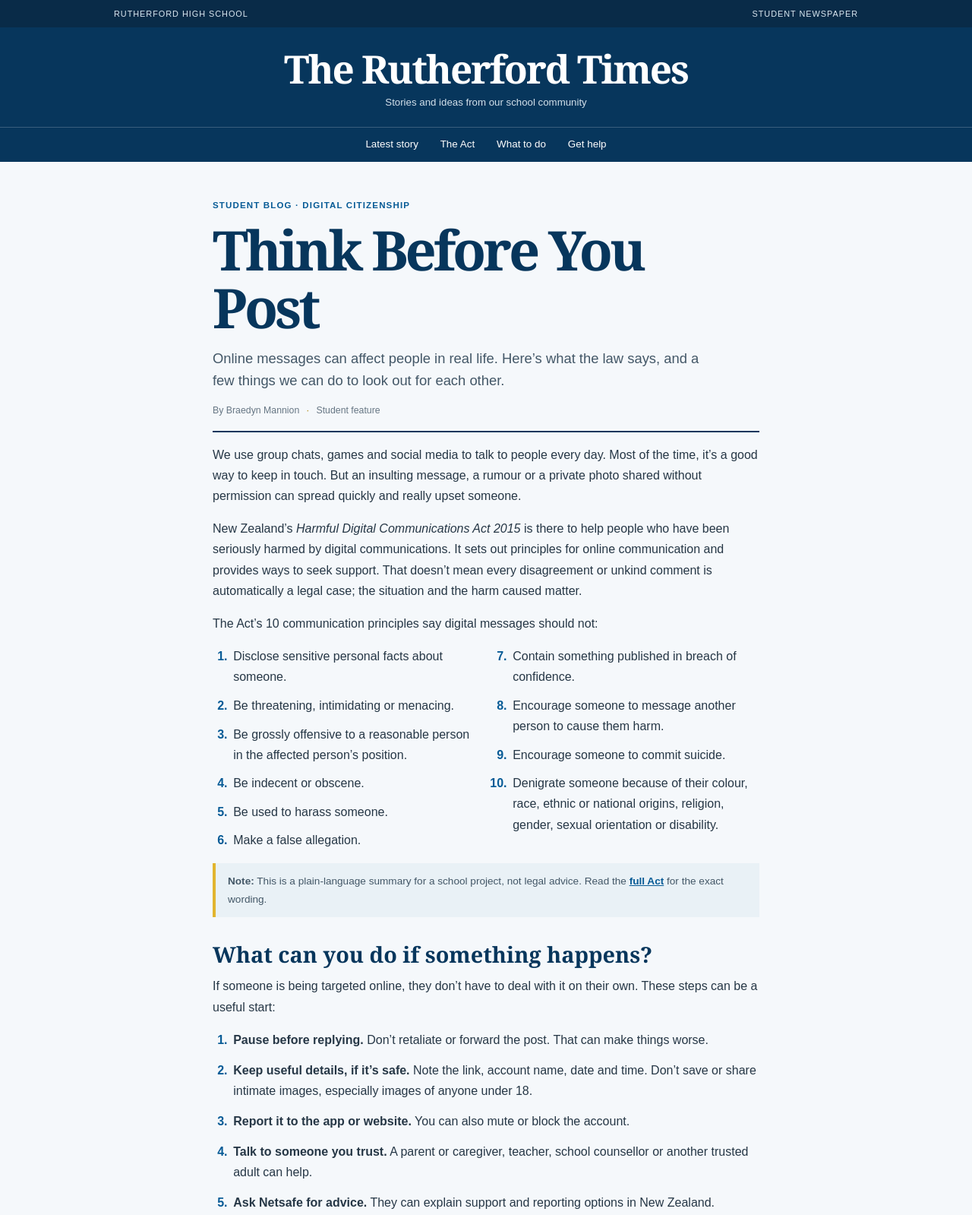
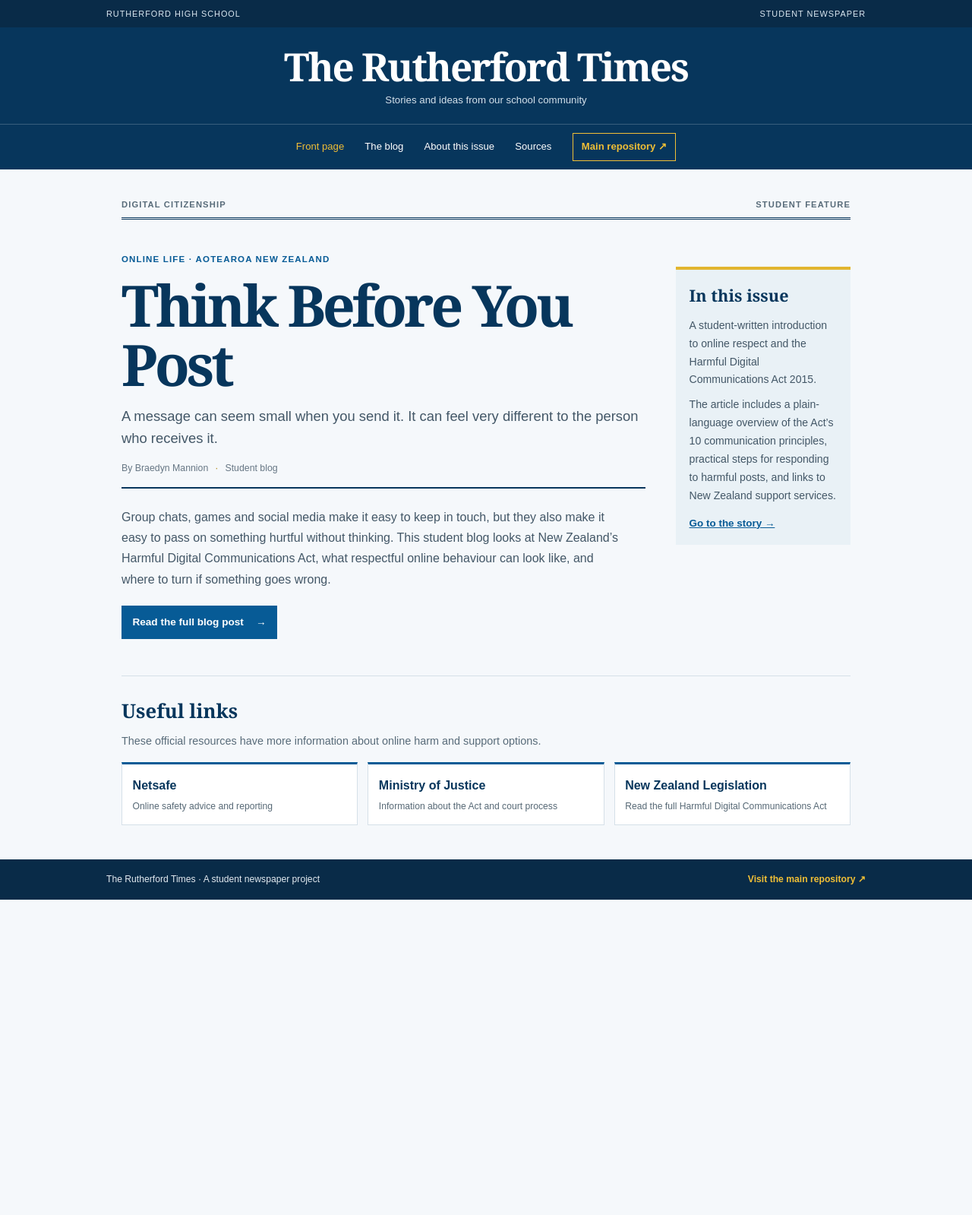
Before and after one commit to Retered/rutherfordhighschool, a plain HTML site: page index.html in a window 1280 px wide. Shown: the top 1599 px of the page at 76% size. After the commit the page ends 1184 px from the top, so only its background shows below. Drawn offline with Linux system fonts and the light colour scheme.

Commit message:
Create newspaper front page and separate student blog post

```diff
--- a/index.html
+++ b/index.html
@@ -4,90 +4,58 @@
     <meta charset="utf-8" />
     <meta name="viewport" content="width=device-width, initial-scale=1" />
     <meta name="theme-color" content="#07365c" />
-    <meta name="description" content="The Rutherford Times is a student newspaper. Read a student blog post about online respect and the Harmful Digital Communications Act." />
-    <title>The Rutherford Times — Think Before You Post</title>
+    <meta name="description" content="The Rutherford Times: a student newspaper featuring a blog post about online respect and digital citizenship." />
+    <title>The Rutherford Times</title>
     <link rel="canonical" href="https://rhs.pntr.dev/" />
-    <link rel="stylesheet" href="styles.css?v=4" />
+    <link rel="stylesheet" href="styles.css?v=5" />
   </head>
   <body>
-    <a class="skip-link" href="#story">Skip to the story</a>
+    <a class="skip-link" href="#main">Skip to content</a>
     <header class="site-header" id="top">
       <div class="school-line"><span>RUTHERFORD HIGH SCHOOL</span><span>STUDENT NEWSPAPER</span></div>
-      <div class="masthead"><a href="#top">The Rutherford Times</a><p>Stories and ideas from our school community</p></div>
+      <div class="masthead"><a href="index.html">The Rutherford Times</a><p>Stories and ideas from our school community</p></div>
       <nav aria-label="Main navigation">
-        <a href="#story">Latest story</a>
-        <a href="#principles">The Act</a>
-        <a href="#what-now">What to do</a>
-        <a href="#help">Get help</a>
+        <a href="index.html" aria-current="page">Front page</a>
+        <a href="blog.html">The blog</a>
+        <a href="#about">About this issue</a>
+        <a href="#sources">Sources</a>
+        <a class="repo-button" href="https://github.com/Retered/rutherfordhighschool" target="_blank" rel="noopener noreferrer">Main repository ↗</a>
       </nav>
     </header>
 
-    <main>
-      <article class="story" id="story">
-        <p class="category">STUDENT BLOG · DIGITAL CITIZENSHIP</p>
-        <h1>Think Before You Post</h1>
-        <p class="standfirst">Online messages can affect people in real life. Here’s what the law says, and a few things we can do to look out for each other.</p>
-        <p class="byline">By Braedyn Mannion <span>·</span> Student feature</p>
+    <main id="main">
+      <section class="front-page" aria-labelledby="headline">
+        <div class="issue-line"><span>Digital citizenship</span><span>Student feature</span></div>
+        <article class="lead-story">
+          <p class="category">ONLINE LIFE · AOTEAROA NEW ZEALAND</p>
+          <h1 id="headline">Think Before You Post</h1>
+          <p class="standfirst">A message can seem small when you send it. It can feel very different to the person who receives it.</p>
+          <p class="byline">By Braedyn Mannion <span>·</span> Student blog</p>
+          <div class="story-preview">
+            <p>Group chats, games and social media make it easy to keep in touch, but they also make it easy to pass on something hurtful without thinking. This student blog looks at New Zealand’s Harmful Digital Communications Act, what respectful online behaviour can look like, and where to turn if something goes wrong.</p>
+            <a class="read-button" href="blog.html">Read the full blog post <span aria-hidden="true">→</span></a>
+          </div>
+        </article>
 
-        <div class="article-body">
-          <p>We use group chats, games and social media to talk to people every day. Most of the time, it’s a good way to keep in touch. But an insulting message, a rumour or a private photo shared without permission can spread quickly and really upset someone.</p>
-          <p>New Zealand’s <em>Harmful Digital Communications Act 2015</em> is there to help people who have been seriously harmed by digital communications. It sets out principles for online communication and provides ways to seek support. That doesn’t mean every disagreement or unkind comment is automatically a legal case; the situation and the harm caused matter.</p>
-          <p>The Act’s 10 communication principles say digital messages should not:</p>
-          <ol class="principles" id="principles">
-            <li>Disclose sensitive personal facts about someone.</li>
-            <li>Be threatening, intimidating or menacing.</li>
-            <li>Be grossly offensive to a reasonable person in the affected person’s position.</li>
-            <li>Be indecent or obscene.</li>
-            <li>Be used to harass someone.</li>
-            <li>Make a false allegation.</li>
-            <li>Contain something published in breach of confidence.</li>
-            <li>Encourage someone to message another person to cause them harm.</li>
-            <li>Encourage someone to commit suicide.</li>
-            <li>Denigrate someone because of their colour, race, ethnic or national origins, religion, gender, sexual orientation or disability.</li>
-          </ol>
-          <p class="note"><strong>Note:</strong> This is a plain-language summary for a school project, not legal advice. Read the <a href="https://www.legislation.govt.nz/act/public/2015/0063/latest/whole.html" target="_blank" rel="noopener noreferrer">full Act</a> for the exact wording.</p>
+        <aside class="front-note" id="about">
+          <h2>In this issue</h2>
+          <p>A student-written introduction to online respect and the Harmful Digital Communications Act 2015.</p>
+          <p>The article includes a plain-language overview of the Act’s 10 communication principles, practical steps for responding to harmful posts, and links to New Zealand support services.</p>
+          <a href="blog.html">Go to the story →</a>
+        </aside>
+      </section>
 
-          <h2>What can you do if something happens?</h2>
-          <p>If someone is being targeted online, they don’t have to deal with it on their own. These steps can be a useful start:</p>
-          <ol class="steps" id="what-now">
-            <li><strong>Pause before replying.</strong> Don’t retaliate or forward the post. That can make things worse.</li>
-            <li><strong>Keep useful details, if it’s safe.</strong> Note the link, account name, date and time. Don’t save or share intimate images, especially images of anyone under 18.</li>
-            <li><strong>Report it to the app or website.</strong> You can also mute or block the account.</li>
-            <li><strong>Talk to someone you trust.</strong> A parent or caregiver, teacher, school counsellor or another trusted adult can help.</li>
-            <li><strong>Ask Netsafe for advice.</strong> They can explain support and reporting options in New Zealand.</li>
-          </ol>
-
-          <h2>A few things to remember</h2>
-          <ul>
-            <li>Pause if you’re angry or upset.</li>
-            <li>Ask before sharing someone else’s photo or personal information.</li>
-            <li>Check whether a claim is true before forwarding it.</li>
-            <li>Report hurtful content instead of joining in.</li>
-            <li>Be respectful, even when you disagree.</li>
-          </ul>
-          <p>It’s easy to forget there’s a real person on the other side of a screen. Taking a moment before posting can make a difference. If something feels wrong, ask someone for help.</p>
-        </div>
-      </article>
-
-      <section class="help" id="help">
-        <h2>Where to get help</h2>
-        <p>Tell a trusted adult if you or someone you know is being targeted. Netsafe can offer advice and help explain your options. Report the content to the platform too; Netsafe can’t guarantee a post will be removed. If someone is in immediate danger, call 111.</p>
-        <ul class="help-links">
+      <section class="more-info" id="sources">
+        <h2>Useful links</h2>
+        <p>These official resources have more information about online harm and support options.</p>
+        <ul>
           <li><a href="https://netsafe.org.nz/" target="_blank" rel="noopener noreferrer">Netsafe <span>Online safety advice and reporting</span></a></li>
           <li><a href="https://www.justice.govt.nz/courts/civil/harmful-digital-communications/" target="_blank" rel="noopener noreferrer">Ministry of Justice <span>Information about the Act and court process</span></a></li>
-          <li><a href="https://www.police.govt.nz/advice-services/cybercrime-and-internet/harmful-digital-communications-hdc" target="_blank" rel="noopener noreferrer">New Zealand Police <span>Information about threats and safety</span></a></li>
+          <li><a href="https://www.legislation.govt.nz/act/public/2015/0063/latest/whole.html" target="_blank" rel="noopener noreferrer">New Zealand Legislation <span>Read the full Harmful Digital Communications Act</span></a></li>
         </ul>
-        <details>
-          <summary>Sources for this story</summary>
-          <ul>
-            <li><a href="https://www.legislation.govt.nz/act/public/2015/0063/latest/whole.html" target="_blank" rel="noopener noreferrer">Harmful Digital Communications Act 2015 — New Zealand Legislation</a></li>
-            <li><a href="https://netsafe.org.nz/our-work/helpline-services/the-harmful-digital-communications-act/" target="_blank" rel="noopener noreferrer">The Harmful Digital Communications Act — Netsafe</a></li>
-            <li><a href="https://www.justice.govt.nz/courts/civil/harmful-digital-communications/" target="_blank" rel="noopener noreferrer">Harmful digital communications — Ministry of Justice</a></li>
-          </ul>
-        </details>
       </section>
     </main>
 
-    <footer><p>The Rutherford Times · A student newspaper project</p><a href="#top">Back to top</a></footer>
+    <footer><p>The Rutherford Times · A student newspaper project</p><a class="footer-repo" href="https://github.com/Retered/rutherfordhighschool" target="_blank" rel="noopener noreferrer">Visit the main repository ↗</a></footer>
   </body>
 </html>
--- a/styles.css
+++ b/styles.css
@@ -7,56 +7,67 @@ a:focus-visible, summary:focus-visible { outline: 3px solid #e8b532; outline-off
 .skip-link:focus { top: 1rem; z-index: 2; }
 
 .site-header { color: #fff; background: #07365c; }
-.school-line { display: flex; justify-content: space-between; gap: 1rem; padding: .55rem max(calc((100vw - 980px) / 2), 1.25rem); background: #092b48; color: #dce8f1; font-size: .68rem; letter-spacing: .09em; }
-.masthead { max-width: 980px; margin: auto; padding: 1.6rem 1rem 1.3rem; text-align: center; }
+.school-line { display: flex; justify-content: space-between; gap: 1rem; padding: .55rem max(calc((100vw - 1000px) / 2), 1.25rem); background: #092b48; color: #dce8f1; font-size: .68rem; letter-spacing: .09em; }
+.masthead { max-width: 1000px; margin: auto; padding: 1.45rem 1rem 1.2rem; text-align: center; }
 .masthead a { color: #fff; font: bold clamp(2rem, 6vw, 3.2rem)/1.1 Georgia, 'Times New Roman', serif; letter-spacing: -.04em; text-decoration: none; }
 .masthead p { margin: .35rem 0 0; color: #d4e1eb; font-size: .83rem; }
-nav { display: flex; justify-content: center; flex-wrap: wrap; gap: .5rem 1.8rem; padding: .7rem 1rem; border-top: 1px solid rgba(255,255,255,.2); }
-nav a { color: #fff; font-size: .84rem; text-decoration: none; }
-nav a:hover { color: #f0bf36; text-decoration: underline; text-underline-offset: 4px; }
+nav { display: flex; justify-content: center; align-items: center; flex-wrap: wrap; gap: .55rem 1.7rem; padding: .7rem 1rem; border-top: 1px solid rgba(255,255,255,.2); }
+nav a { color: #fff; font-size: .82rem; text-decoration: none; }
+nav a:hover, nav a[aria-current="page"] { color: #f0bf36; }
+.repo-button { padding: .38rem .7rem; border: 1px solid #f0bf36; color: #f0bf36; font-weight: bold; }
+.repo-button:hover { background: #f0bf36; color: #092b48; }
 
-main { max-width: 980px; margin: auto; padding: 0 1.25rem; }
-.story { max-width: 720px; margin: auto; padding: 3rem 0 3.5rem; border-bottom: 1px solid #d5e0e8; }
+main { max-width: 1000px; margin: auto; padding: 0 1.25rem; }
+.front-page { display: grid; grid-template-columns: minmax(0, 1fr) 230px; gap: 2.5rem; padding: 2.3rem 0 3rem; }
+.issue-line { grid-column: 1 / -1; display: flex; justify-content: space-between; padding-bottom: .45rem; border-bottom: 3px double #07365c; color: #586b79; font-size: .7rem; font-weight: bold; letter-spacing: .1em; text-transform: uppercase; }
+.lead-story { padding-top: .2rem; }
 .category { margin: 0 0 .65rem; color: #075b96; font-size: .72rem; font-weight: bold; letter-spacing: .1em; }
 h1, h2 { color: #07365c; font-family: Georgia, 'Times New Roman', serif; }
-.story h1 { margin: 0; font-size: clamp(2.6rem, 7vw, 4.5rem); letter-spacing: -.055em; line-height: 1.05; }
-.standfirst { max-width: 650px; margin: 1rem 0 .9rem; color: #435767; font-size: 1.15rem; line-height: 1.55; }
-.byline { margin: 0; padding-bottom: 1rem; border-bottom: 2px solid #07365c; color: #667684; font-size: .77rem; }
+.lead-story h1, .blog-story h1 { margin: 0; font-size: clamp(2.7rem, 7vw, 4.7rem); letter-spacing: -.055em; line-height: 1.04; }
+.standfirst { max-width: 690px; margin: 1rem 0 .9rem; color: #435767; font-size: 1.15rem; line-height: 1.55; }
+.byline { margin: 0; padding-bottom: .9rem; border-bottom: 2px solid #07365c; color: #667684; font-size: .77rem; }
 .byline span { padding: 0 .35rem; color: #b08712; }
-.article-body { padding-top: 1rem; }
+.story-preview { max-width: 660px; padding-top: .5rem; }
+.story-preview p { color: #435767; }
+.read-button { display: inline-flex; align-items: center; gap: 1rem; margin-top: .3rem; padding: .65rem .9rem; background: #075b96; color: white; font-size: .85rem; font-weight: bold; text-decoration: none; }
+.read-button:hover { background: #07365c; }
+.front-note { align-self: start; margin-top: 1.4rem; padding: 1rem 1.1rem; border-top: 4px solid #e2b52e; background: #e9f1f6; }
+.front-note h2 { margin: 0 0 .5rem; font-size: 1.35rem; }
+.front-note p { margin: .55rem 0; color: #435767; font-size: .88rem; }
+.front-note a { font-size: .84rem; font-weight: bold; }
+.more-info { padding: 1.5rem 0 2.8rem; border-top: 1px solid #d5e0e8; }
+.more-info h2 { margin: 0; font-size: 1.6rem; }
+.more-info > p { margin: .35rem 0 1rem; color: #586b79; font-size: .9rem; }
+.more-info ul { display: grid; grid-template-columns: repeat(3, 1fr); gap: .8rem; margin: 0; padding: 0; list-style: none; }
+.more-info li a { display: block; height: 100%; padding: .85rem; border: 1px solid #d5e0e8; border-top: 3px solid #075b96; background: white; color: #07365c; font-weight: bold; text-decoration: none; }
+.more-info li a:hover { border-top-color: #e2b52e; }
+.more-info li span { display: block; margin-top: .25rem; color: #566875; font-size: .76rem; font-weight: normal; }
+
+.blog-story { max-width: 720px; margin: auto; padding: 2.8rem 0 3.5rem; }
+.blog-story .article-body { padding-top: .9rem; }
 .article-body p { margin: 0 0 1rem; }
-.article-body h2, .help h2 { margin: 2rem 0 .65rem; font-size: 1.8rem; line-height: 1.2; }
-.principles { columns: 2; column-gap: 2.5rem; padding-left: 1.5rem; }
-.principles li { break-inside: avoid; margin: 0 0 .65rem; padding-left: .2rem; }
-.principles li::marker, .steps li::marker { color: #075b96; font-weight: bold; }
-.note { padding: .8rem 1rem; border-left: 4px solid #e2b52e; background: #e9f1f6; color: #435767; font-size: .85rem; }
-.note a { font-weight: bold; }
-.steps { padding-left: 1.5rem; }
-.steps li { margin-bottom: .8rem; padding-left: .2rem; }
+.article-body h2 { margin: 2rem 0 .65rem; font-size: 1.8rem; line-height: 1.2; }
 .article-body ul { padding-left: 1.3rem; }
 .article-body ul li { margin: .25rem 0; }
+.note { margin-top: 1.5rem !important; padding: .8rem 1rem; border-left: 4px solid #e2b52e; background: #e9f1f6; color: #435767; font-size: .85rem; }
+.note a { font-weight: bold; }
+.back-link { display: inline-block; margin-top: 1rem; font-weight: bold; }
 
-.help { max-width: 720px; margin: auto; padding: 2.5rem 0 3rem; }
-.help h2 { margin-top: 0; }
-.help > p { color: #435767; }
-.help-links { display: grid; grid-template-columns: repeat(3, 1fr); gap: .8rem; margin: 1.2rem 0 1.7rem; padding: 0; list-style: none; }
-.help-links a { display: block; height: 100%; padding: .9rem; border: 1px solid #d5e0e8; border-top: 3px solid #075b96; background: #fff; color: #07365c; font-weight: bold; text-decoration: none; }
-.help-links a:hover { border-top-color: #e2b52e; }
-.help-links span { display: block; margin-top: .25rem; color: #566875; font-size: .76rem; font-weight: normal; }
-details { padding: 1rem 0; border-top: 1px solid #d5e0e8; font-size: .85rem; }
-summary { width: fit-content; cursor: pointer; color: #07365c; font-weight: bold; }
-details li { margin: .4rem 0; }
-footer { display: flex; justify-content: space-between; gap: 1rem; padding: 1rem max(calc((100vw - 980px) / 2), 1.25rem); background: #092b48; color: #e2eaf0; font-size: .76rem; }
+footer { display: flex; justify-content: space-between; gap: 1rem; padding: 1rem max(calc((100vw - 1000px) / 2), 1.25rem); background: #092b48; color: #e2eaf0; font-size: .76rem; }
 footer p { margin: 0; }
 footer a { color: #f0bf36; }
+.footer-repo { font-weight: bold; text-decoration: none; }
+.footer-repo:hover { text-decoration: underline; }
 
-@media (max-width: 650px) {
+@media (max-width: 700px) {
   .school-line { font-size: .58rem; }
-  .masthead { padding-block: 1.3rem; }
-  nav { justify-content: flex-start; gap: .5rem 1.1rem; }
-  .story { padding-top: 2.2rem; }
-  .principles { columns: 1; }
-  .help-links { grid-template-columns: 1fr; }
+  .masthead { padding-block: 1.2rem; }
+  nav { justify-content: flex-start; gap: .55rem 1rem; }
+  .front-page { grid-template-columns: 1fr; gap: .8rem; padding-top: 1.5rem; }
+  .issue-line { grid-column: 1; }
+  .front-note { margin-top: .3rem; }
+  .more-info ul { grid-template-columns: 1fr; }
+  .blog-story { padding-top: 2.2rem; }
   footer { flex-wrap: wrap; }
 }
 @media (prefers-reduced-motion: reduce) { html { scroll-behavior: auto; } }
```
Also changed, not shown: blog.html (added, +45 -0 lines).
